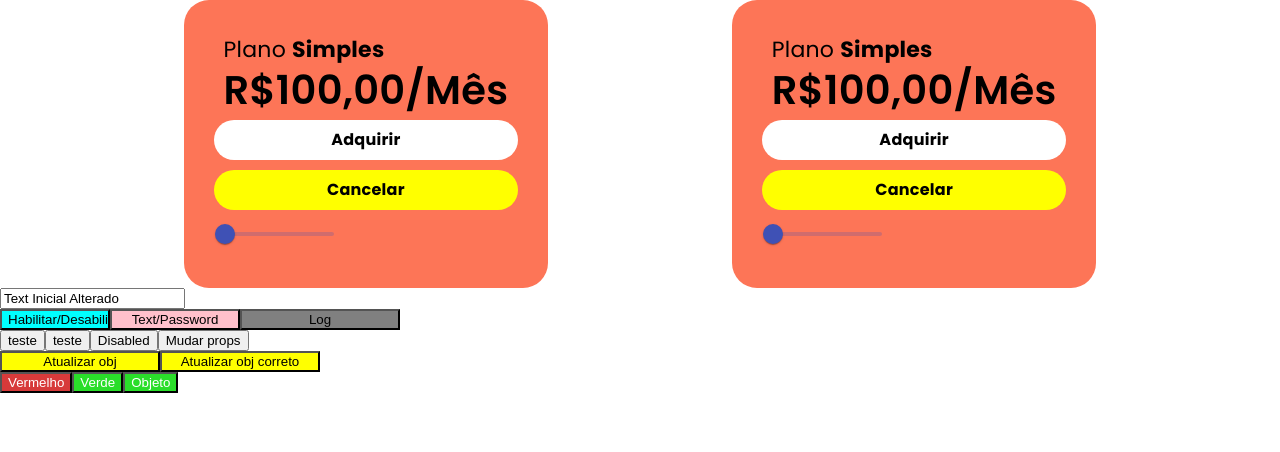
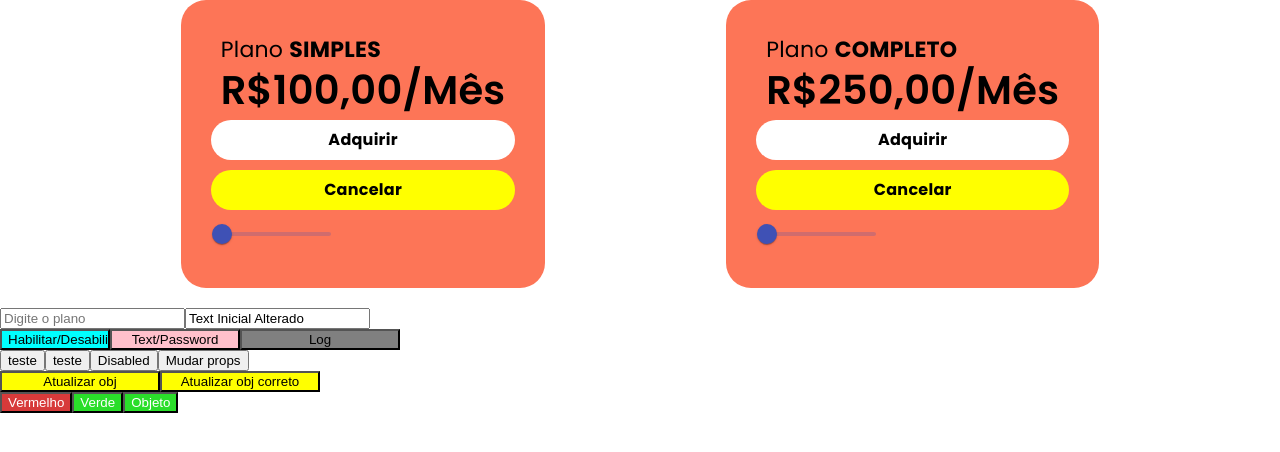
Before and after one commit to Eduardo-XavierPaula/projeto-components, an Angular app: page / in a window 1280 px wide. Shown: the top 452 px of the page. Built offline with nearby package versions, Linux system fonts and the light colour scheme.

Commit message:
✨ New feature: estudando inputs e outputs, by Eduardo Xavier

```diff
--- a/src/app/app.component.html
+++ b/src/app/app.component.html
@@ -1,7 +1,17 @@
 <div class="cards-container">
-  <app-card></app-card>
-  <app-card></app-card>
+  <app-card [planType]="cardPlanType" [planPrice]="cardPlanPrice"></app-card>
+  <app-card
+    [planType]="cardPlanTypeComplete"
+    [planPrice]="cardPlanPriceComplete"
+  ></app-card>
 </div>
+<br />
+<input
+  #meuInput
+  type="text"
+  (keyup)="handlePlanType(meuInput.value)"
+  placeholder="Digite o plano"
+/>
 
 <input
   [type]="inputType"
--- a/src/app/app.component.ts
+++ b/src/app/app.component.ts
@@ -6,6 +6,12 @@ import { Component } from '@angular/core';
   styleUrl: './app.component.scss',
 })
 export class AppComponent {
+  cardPlanType = 'Simples';
+  cardPlanPrice = 100;
+  cardPlanTypeComplete = 'Completo';
+  cardPlanPriceComplete = 250;
+
+  // binding
   inputText = 'Text Inicial Alterado';
   inputType = 'text';
   isDisabled = false;
@@ -64,4 +70,8 @@ export class AppComponent {
       backgroundColor: 'lightblue',
     };
   }
+
+  handlePlanType(text: string) {
+    this.cardPlanType = text;
+  }
 }
--- a/src/app/card/card.component.html
+++ b/src/app/card/card.component.html
@@ -1,9 +1,9 @@
 <div class="card">
   <div class="card__plan card__item">
-    Plano <b>{{ plano.infos.tipo }}</b>
+    Plano <b>{{ planType }}</b>
   </div>
-  <div class="card__price card__item">R${{ plano.infos.preco }},00/Mês</div>
-  <app-cards-button></app-cards-button>
+  <div class="card__price card__item">R${{ planPrice }},00/Mês</div>
+  <app-cards-button (buttonClick)="buttonClicked($event)"></app-cards-button>
   <app-card-button-cancel></app-card-button-cancel>
 
   <mat-slider min="1" max="5" step="0.5" value="1.5">
--- a/src/app/card/card.component.ts
+++ b/src/app/card/card.component.ts
@@ -1,4 +1,4 @@
-import { Component, ViewEncapsulation } from '@angular/core';
+import { Component, Input, ViewEncapsulation } from '@angular/core';
 
 interface IPlano {
   infos: IInfos;
@@ -15,10 +15,26 @@ interface IInfos {
   styleUrl: './card.component.scss',
 })
 export class CardComponent {
+  @Input({ required: true }) planPrice: number = 0;
+
+  private _planType: string = '';
+
+  @Input() set planType(value: string) {
+    this._planType = value.toUpperCase();
+  }
+
+  get planType(): string {
+    return this._planType;
+  }
+
   plano: IPlano = {
     infos: {
       tipo: 'Simples',
       preco: 100,
     },
   };
+
+  buttonClicked(valueEmited: boolean) {
+    console.log(valueEmited);
+  }
 }
--- a/src/app/cards-button/cards-button.component.html
+++ b/src/app/cards-button/cards-button.component.html
@@ -1 +1 @@
-<div class="card-button">Adquirir</div>
+<div class="card-button" (click)="onButtonClick()">Adquirir</div>
--- a/src/app/cards-button/cards-button.component.ts
+++ b/src/app/cards-button/cards-button.component.ts
@@ -1,10 +1,13 @@
-import { Component } from '@angular/core';
+import { Component, EventEmitter, Output } from '@angular/core';
 
 @Component({
   selector: 'app-cards-button',
   templateUrl: './cards-button.component.html',
-  styleUrl: './cards-button.component.scss'
+  styleUrl: './cards-button.component.scss',
 })
 export class CardsButtonComponent {
-
+  @Output('buttonClick') buttonClickEmitter = new EventEmitter<boolean>();
+  onButtonClick() {
+    this.buttonClickEmitter.emit(true);
+  }
 }
```
